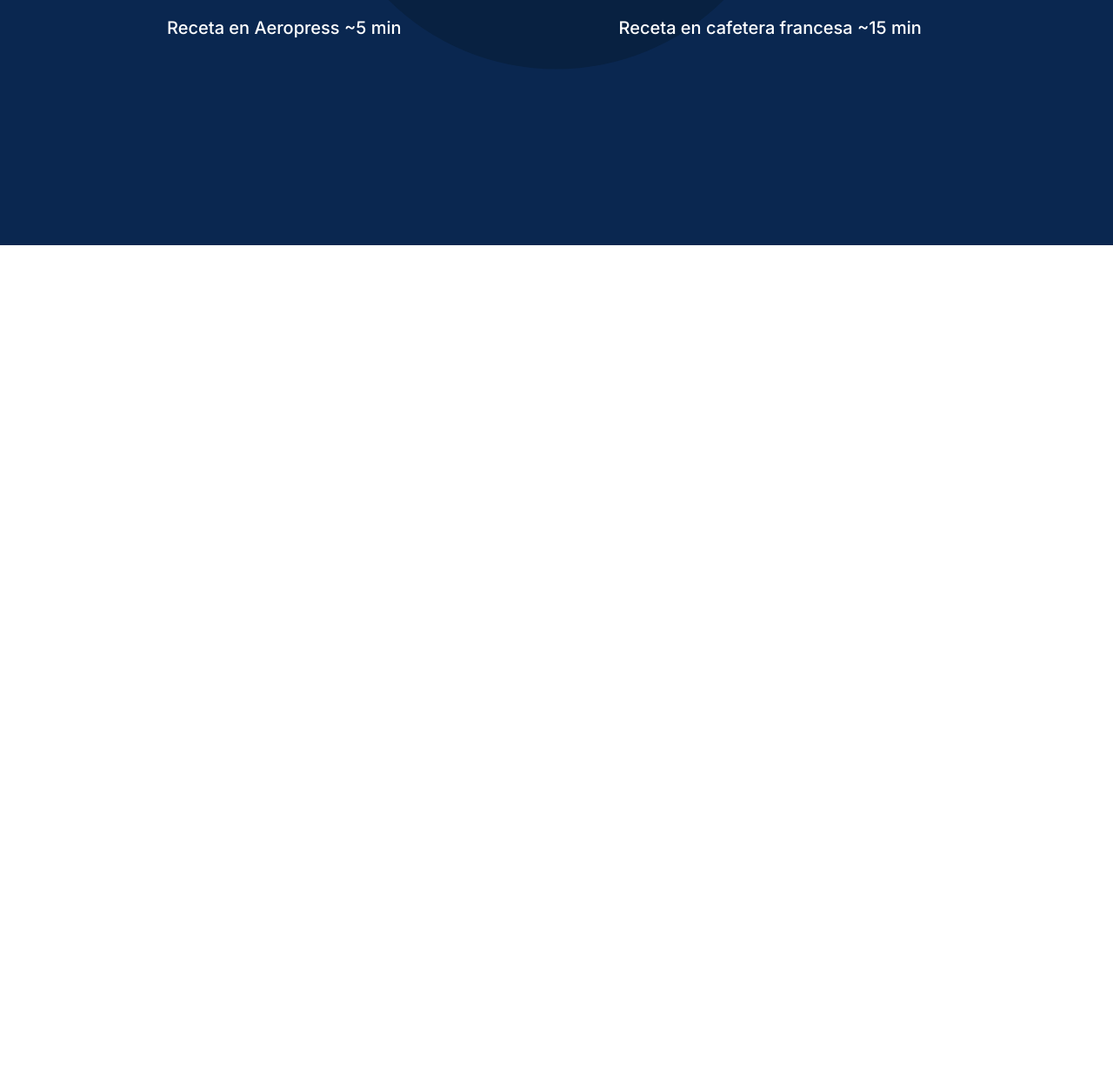
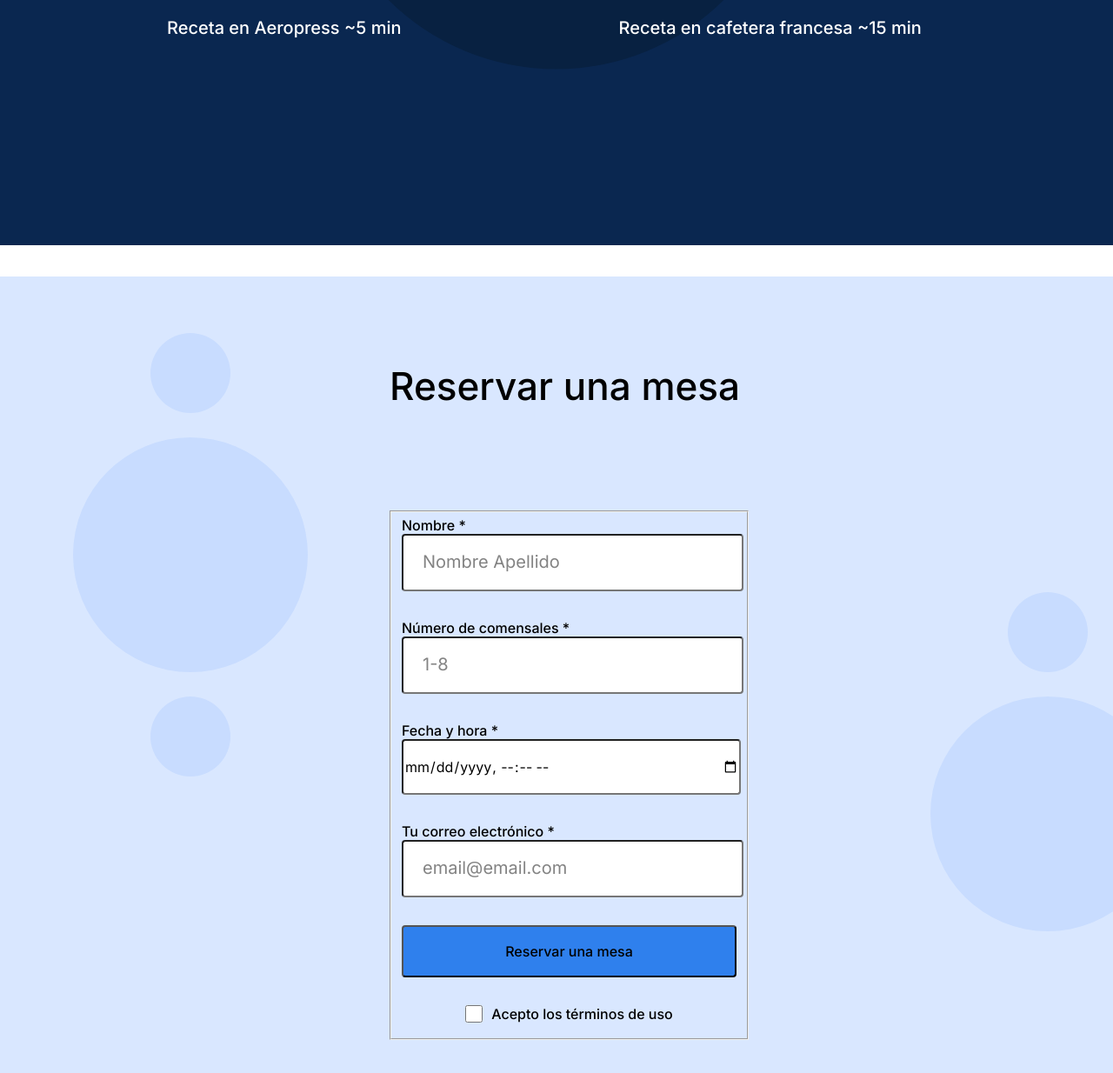
Before and after one commit to EGEO92/web_project_coffeeshop, a plain HTML site: page index.html in a window 1280 px wide. Shown: the part 1449-2683 px from the top of the page at 87% size. Before the commit the page ends 1731 px from the top, so only its background shows below. Drawn offline with Linux system fonts and the light colour scheme.

Commit message:
Proyecto3 Parte3 Primera revision

```diff
--- a/index.html
+++ b/index.html
@@ -135,7 +135,61 @@
             </div>
           </div>
         </section>
-        <section class="reservation" id="reservation"></section>
+        <section class="reservation" id="reservation">
+          <h2 class="reservation__title">Reservar una mesa</h2>
+          <form class="reservation__form form">
+            <fieldset class="form__fieldset">
+              <label class="form__label" for="name">Nombre *</label>
+              <input
+                class="form__input form__item form__item_name"
+                type="text"
+                id="name"
+                placeholder="Nombre Apellido"
+                required
+              />
+              <label class="form__label" for="number"
+                >Número de comensales *</label
+              >
+              <input
+                class="form__input form__item form__item_number"
+                type="number"
+                id="number"
+                min="1"
+                max="8"
+                placeholder="1-8"
+                required
+              />
+              <label class="form__label" for="date">Fecha y hora *</label>
+              <input
+                class="form__input form__item form__input_date"
+                type="datetime-local"
+                id="date"
+                required
+              />
+              <label class="form__label" for="mail"
+                >Tu correo electrónico *</label
+              >
+              <input
+                class="form__input form__item form__input_mail"
+                placeholder="email@email.com"
+                type="email"
+                id="mail"
+                required
+              />
+              <button class="form__button form__item">Reservar una mesa</button>
+              <label class="form__label form__label_checkbox">
+                <input
+                  class="form__item form__checkbox"
+                  type="checkbox"
+                  required
+                />
+                <span class="form__item_checkbox-span"
+                  >Acepto los términos de uso</span
+                >
+              </label>
+            </fieldset>
+          </form>
+        </section>
         <section class="menu" id="menu"></section>
         <section class="about" id="staff"></section>
       </main>
--- a/pages/index.css
+++ b/pages/index.css
@@ -149,6 +149,7 @@
   background-position: center;
   background-size: cover;
   color: #fff;
+  margin: 0;
 }
 
 .recipes__title {
@@ -208,10 +209,113 @@
   text-decoration: none;
 }
 
-/*.recipes__video-caption:link {
-  color: #fff;
-  text-decoration: none;
-}*/
 .recipes__video-caption:hover {
   color: #2f80ed;
 }
+
+.reservation {
+  background-color: #d9e7ff;
+  background-image: url(../images/background_reservation.svg);
+  align-items: center;
+  position: relative;
+  padding-bottom: 120px;
+  margin: 0;
+}
+
+.reservation__title {
+  padding-top: 100px;
+  padding-bottom: 80px;
+  margin-left: 35%;
+  font-family: Inter;
+  font-style: normal;
+  font-weight: 500;
+  font-size: 44px;
+  line-height: 52px;
+}
+
+.form {
+  align-items: center;
+}
+
+.reservation__form {
+  margin: auto;
+}
+
+.form__fieldset {
+  max-width: 385px;
+  margin-left: 35%;
+}
+
+.form__item {
+  display: block;
+  width: 100%;
+  height: 60px;
+}
+
+.form__item:focus {
+  outline-color: #2f80ed;
+  outline-style: groove;
+  outline-width: 2px;
+}
+
+.form__item::placeholder {
+  margin-top: 15px;
+  padding-left: 20px;
+  font-family: Inter;
+  font-style: normal;
+  font-weight: normal;
+  font-size: 20px;
+  line-height: 30px;
+  color: #838383;
+}
+
+.form__label {
+  padding-bottom: 8px;
+  font-family: Inter;
+  font-style: normal;
+  font-weight: 500;
+  font-size: 16px;
+  line-height: 20px;
+}
+
+.form__input {
+  border-radius: 4px;
+  margin-bottom: 32px;
+}
+
+.form__button {
+  border-radius: 4px;
+  background-color: #2f80ed;
+  font-family: Inter;
+  font-style: normal;
+  font-weight: 500;
+  font-size: 16px;
+  line-height: 20px;
+}
+
+.form__button:hover {
+  opacity: 0.7;
+}
+
+.form__checkbox {
+  border-radius: 2px;
+  height: 20px;
+  width: 20px;
+  margin: 0;
+}
+
+.form__label_checkbox {
+  display: flex;
+  gap: 10px;
+  margin-top: 32px;
+  justify-content: center;
+  margin-bottom: 0;
+}
+
+.form__item_checkbox-span {
+  font-family: Inter;
+  font-style: normal;
+  font-weight: 500;
+  font-size: 16px;
+  line-height: 20px;
+}
```
